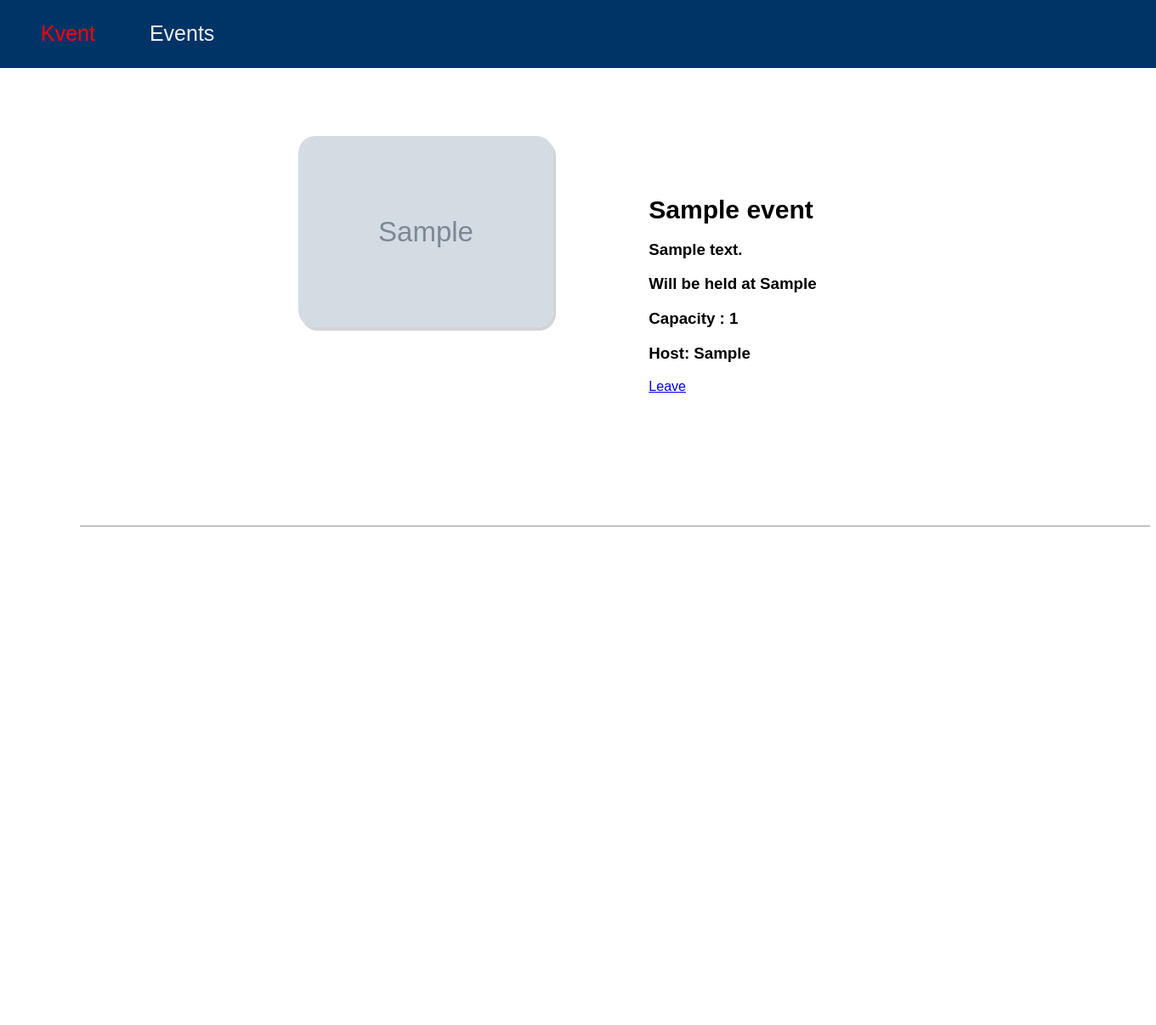
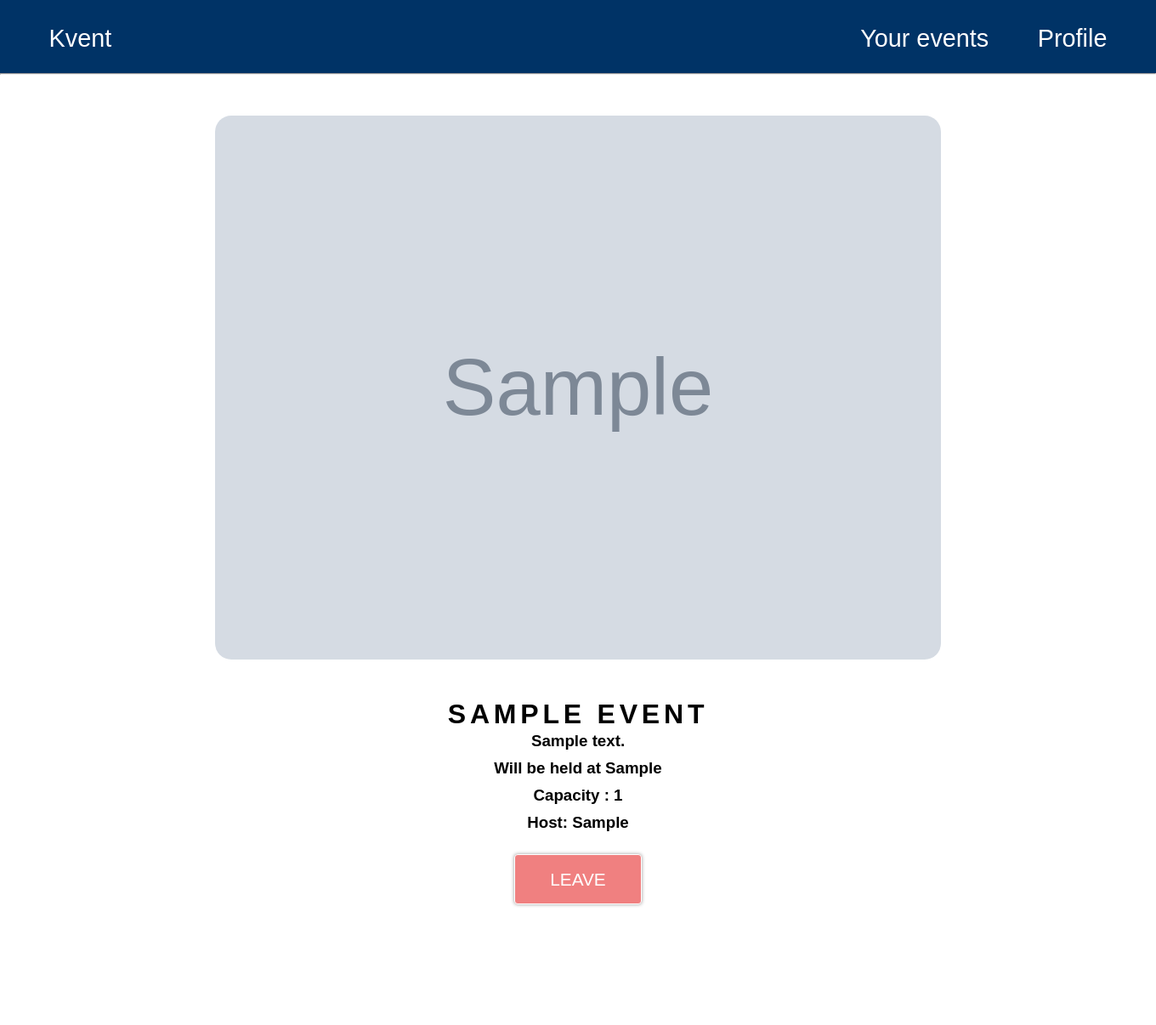
Before and after one commit to bleachjade/Kvent, a Django app: page /1/ in a window 1360 px wide. Shown: the whole page at 85% size. Before the commit the page ends 620 px from the top, so only its background shows below. Run offline with Django 3.2, Linux system fonts and the light colour scheme; a user stored in the database is signed in; tables that the repository leaves empty hold one stand-in row (values such as "Sample post"); grey boxes marked "Sample" are stand-in pictures.

Commit message:
fix style to be responsive and user-friendly

```diff
--- a/Kvent/static/css/event-detail.css
+++ b/Kvent/static/css/event-detail.css
@@ -1,141 +1,132 @@
-body {
-    margin: auto;
-    font-family: Arial;
+* {
+    padding: 0;
+    margin: 0;
+    font-family: Arial, Helvetica, sans-serif;
+}
+/*nav-bar part*/
+.nav-bar {
+    max-width: 100%;
+    height: 1em;
+    font-size: 1.8em;
+    background-color: #003366;
+    padding: 1em 1.5em 1em 1em;
+    display: flex;
+    justify-content: space-between;
 }
 
-ul {
+.nav-bar li {
     list-style-type: none;
-    margin: 0;
-    padding: 0;
-}
-
-.nav-bar {
-    overflow: hidden;
-    left: 0%;
-    right: 0%;
-    top: 0%;
-    bottom: 0%;
-    height: 80.03px;
-    background: #003366;
-    mix-blend-mode: multiply;
+    padding: 0 0.5em 0 0.5em;
 }
 
 .nav-bar a {
-    float: left;
-    color: #f2f2f2;
-    text-align: center;
-    padding: 25px 16px;
-    padding-left: 3rem;
+    padding: 0 0 0 1em;
     text-decoration: none;
-    font-size: 25px;
+    color: white;
 }
-
+.nav-bar ul {
+    display: flex;
+}
 .nav-bar a:hover {
     color: red;
 }
 
-#event-name {
-    margin-top: 70px;
-    margin-bottom: 10px;
-    font-size: 30px;
+.row {
+    width: 100%;
+    height: 140vh;
 }
 
-#event-description {
-    width: 1200px;
-    left: 165px;
-    font-size: 20px;
-    color: gray;
-    line-height: 50px;
+.row .event-image {
+    margin: 3em 1em 1em 1em;
+    display: flex;
+    justify-content: center;
 
 }
-
-#info {
-    position: absolute;
-    width: 1440px;
-    height: 400px;
-    left: 0px;
-    top: 80px;
-    background: rgba(196, 196, 196, 0.35);
+.row .event-image img {
+    border-radius: 1.2em;
+    width: auto;
+    height: 80vh;
 }
 
-#search {
-    position: absolute;
-    width: 359px;
-    height: 45px;
-    left: 900px;
-    /* background:white; */
-    border-color: #f2f2f2;
+.row .event-detail-box {
+    margin: 3em 1em 1em 1em;
+    display: flex;
+    flex-direction: column;
+    justify-content: center;
+    text-align: center;
+    line-height: 2em;
+}
+.event-detail-box #event-name {
+    font-size: 2em;
+    text-transform: uppercase;
+    letter-spacing: 0.15em;
 }
 
-#submit {
+/*button*/
+button {
+    background-color: lightgreen;
+    border: 1px solid white;
+    border-radius: 4px;
+    padding: 0.8em 2em 0.8em 2em;
+    margin: 1em;
     cursor: pointer;
-    position: absolute;
-    width: 50px;
-    height: 45px;
-    left: 1209px;
-    background-color: white;
-
+    box-shadow: 0 0 4px #999;
+    background-position: center;
+    transition: background 0.3s;
+}
+button:hover {
+    background: darkgreen radial-gradient(circle, transparent 1%,  darkgreen 1%) center/15000%;
+    color: white;
+}
+button:active{
+    background-color:#292d3e;
+    background-size: 100%;
+    transition: background 0s;
+}
+a button {
+    text-decoration: none;
+    color: white;
+    align-items: center;
+    font-size: 1.3em;
+    text-transform: uppercase;
 }
 
-#event-title {
-    position: absolute;
-    width: 206px;
-    height: 94px;
-    left: 100px;
-    top: 535px;
-
-    /* font-family: "Roboto"; */
-    font-style: normal;
-    font-weight: bold;
-    font-size: 35px;
-    line-height: 47px;
-    letter-spacing: 0.03em;
-
-    color: #000000;
-
+.leave-button button {
+    background-color: lightcoral;
+    transition: background 0.3s;
+}
+.leave-button button:hover {
+    background: red radial-gradient(circle, transparent 1%,  red 1%) center/15000%;
+}
+.delete-button button {
+    background-color: red;
+    transition: background 0.3s;
+}
+.delete-button button:hover {
+    background: darkred radial-gradient(circle, transparent 1%,  darkred 1%) center/15000%;
 }
 
-.row {
-    display: flex;
-    justify-content: center;
-    padding-top: 5em;
+/*multiplatform device size*/
+@media screen and (max-width: 1024px) {
+    .nav-bar {
+        height: 0.8em;
+        font-size: 1.6em;
+    }
 }
-
-.line {
-    position: absolute;
-    width: 1257px;
-    height: 0px;
-    left: 94px;
-    top: 610px;
-    border: 1px solid rgba(19, 18, 18, 0.26);
+@media screen and (max-width: 778px) {
+    .nav-bar {
+        height: 0.7em;
+        font-size: 1.3em;
+    }
 }
-
-#event {
-    position: absolute;
-    width: 410px;
-    height: 55px;
-    left: 120px;
-    top: 590px;
-    font-style: normal;
-    font-weight: bold;
-    margin-bottom: 60px;
-    letter-spacing: 0.03em;
-    color: #000000;
+@media screen and (max-width: 540px) {
+    .nav-bar {
+        height: 0.6em;
+        font-size: 1.1em;
+    }
 }
-
-.event-image img {
-    flex-direction: row;
-    margin-left: 4em;
-    align-items: center;
-    box-shadow: 3px 4px lightgray;
-    border-radius: 20px;
+@media screen and (max-width: 376px) {
+    .nav-bar {
+        font-size: 1em;
+    }
 }
-
-.event-detail-box {
-    flex-wrap: wrap;
-    padding-left: 7em;
-    word-break: break-word;
-    padding-right: 7em;
-    /* box-shadow: 3px 3px gray;
-    border-radius: 30px; */
-}
--- a/Kvent/templates/kvent/event-detail.html
+++ b/Kvent/templates/kvent/event-detail.html
@@ -5,15 +5,23 @@
     {% load static %}
     <title>Event Detail</title>
     <link rel="stylesheet" type="text/css" href="{% static '/css/event-detail.css' %}">
+    <meta name="viewport" content="width=device-width,initial-scale=1,maximum-scale=1,user-scalable=no">
+    <meta http-equiv="X-UA-Compatible" content="IE=edge,chrome=1">
+    <meta name="HandheldFriendly" content="true">
 
 </head>
 
 <body>
     <nav class="nav-bar">
-        <ul>
-            <li><a href="{% url 'index' %}">Kvent</a></li>
-            <li><a href="{% url 'index' %}" id="event-logo">Events</a></li>
-        </ul>
+        <a href="{% url 'index' %}">Kvent</a>
+    <ul>
+        {% if user.is_authenticated %}
+        <li><a href="{% url 'event-history' username=request.user.username %}" id="event-logo">Your events</a></li>
+        <li><a href="{% url 'profile' %}" id="event-logo">Profile</a></li>
+        {% else %}
+        <li><a href="{% url 'login' %}" id="event-logo">Login</a></li>
+        {% endif%}
+    </ul>
     </nav>
     <div class="row">
         <hr class="line">
@@ -34,17 +42,18 @@
 
             {% if user not in event.participants.all %}
                 {% if event.user == request.user.username %}
-                    <a class="button-delete" href="{% url 'delete-event' event.id%}"> Delete </button>
+                    <a class="delete-button" href="{% url 'delete-event' event.id%}"><button> Delete </button></a>
                 {% elif event.user != request.user.username %}
-                    <a class="button-delete" href="{% url 'join-event' event.id%}"> Join </button>
+                    <a class="join-button" href="{% url 'join-event' event.id%}"><button> Join </button></a>
                 {% endif %}
             {% endif%}
 
             {% for user in event.participants.all %}
-            {% if request.user.username == user.username %}
-            <a class="button-delete" href="{% url 'leave-event' event.id%}"> Leave </button>
-            {% endif%}
+                {% if request.user.username == user.username %}
+                    <a class="leave-button" href="{% url 'leave-event' event.id%}"><button> Leave </button></a>
+                {% endif%}
             {% endfor %}
+
         </div>
     </div>
 
```
